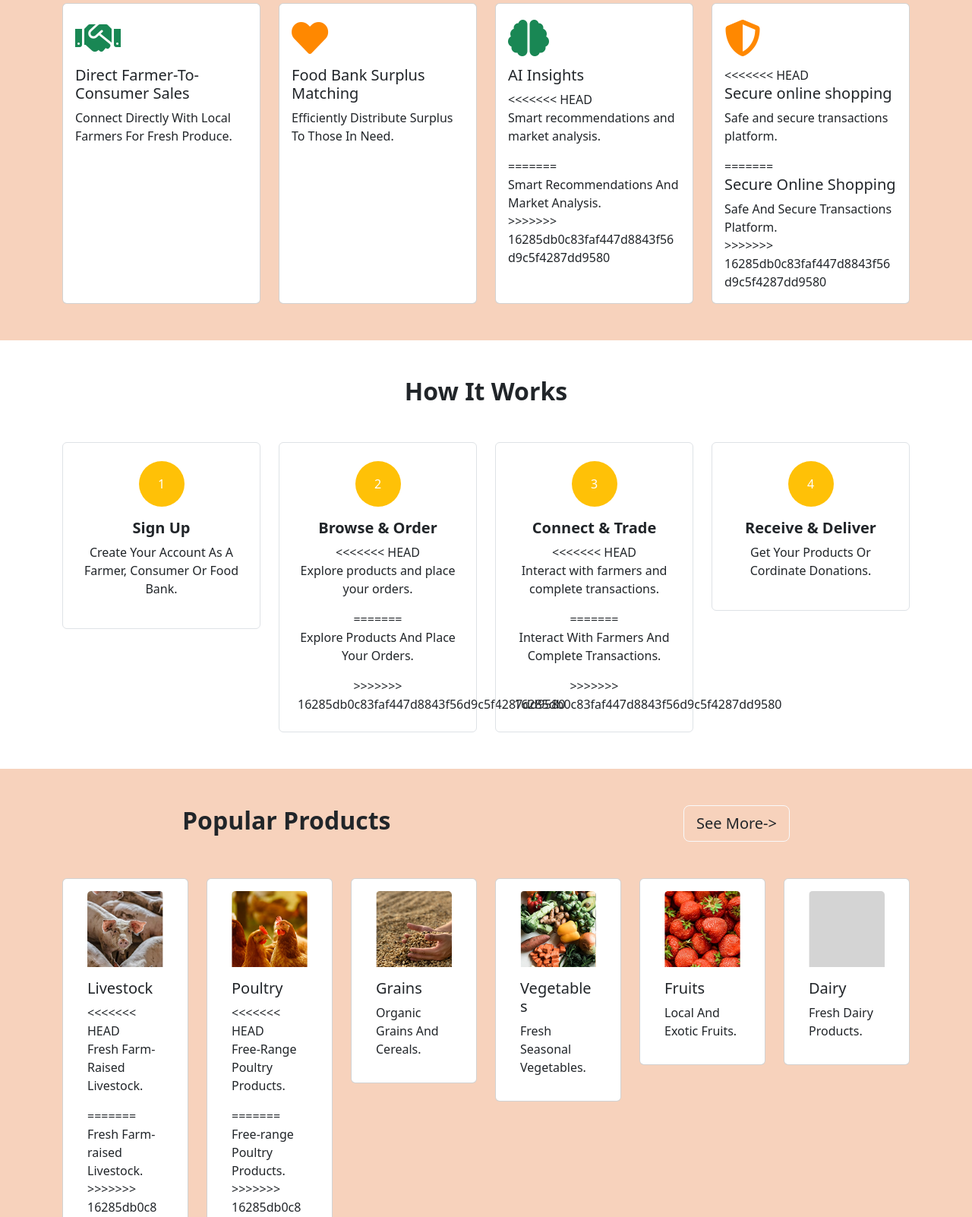
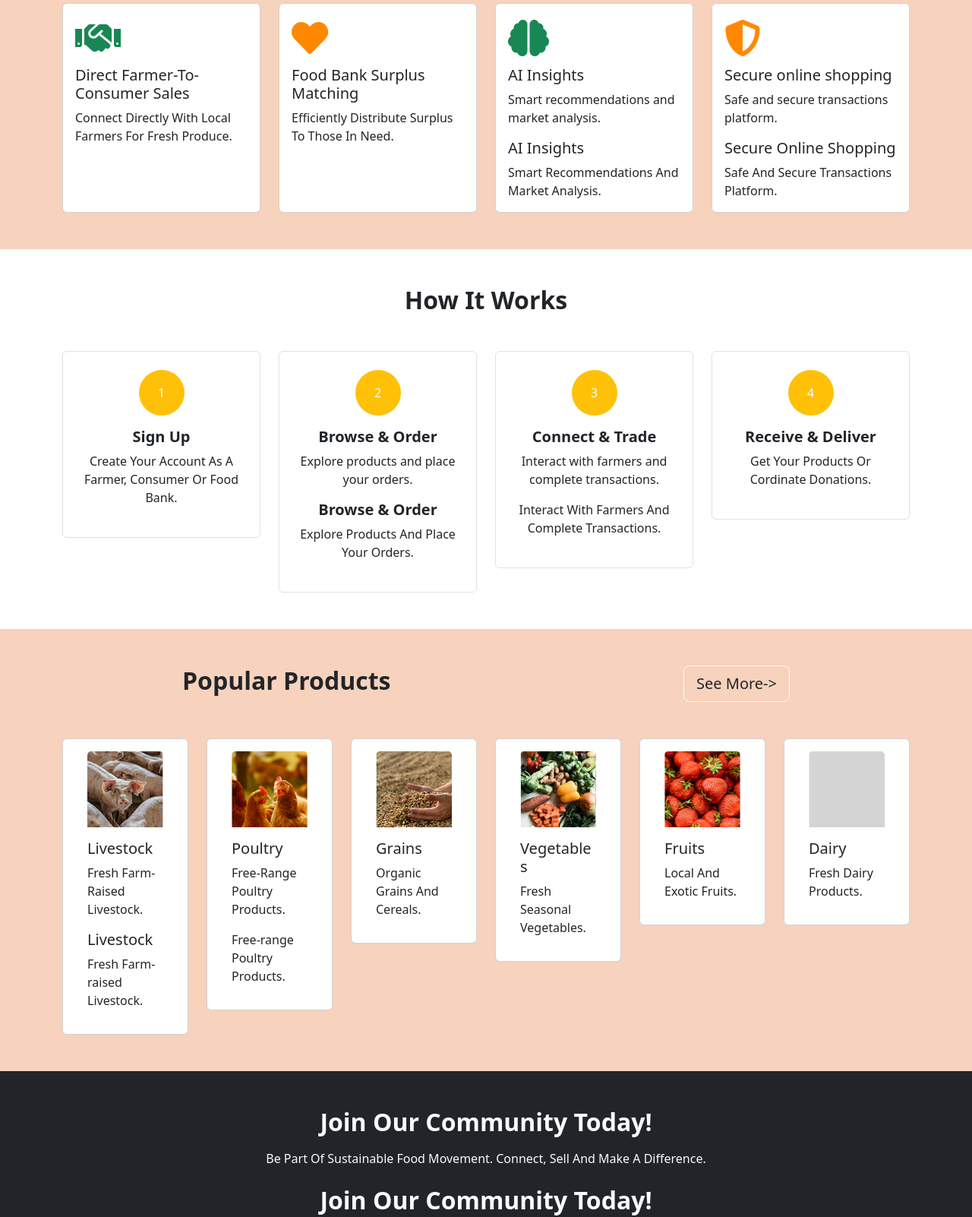
Before and after one commit to tessatanaka22/farmFoodHub, a plain HTML site: page index.html in a window 1280 px wide. Shown: the part 1067-2669 px from the top of the page at 76% size. Drawn offline with nearby package versions, Linux system fonts and the light colour scheme.

Commit message:
git commit -m"fixed merge error"

```diff
--- a/index.html
+++ b/index.html
@@ -89,23 +89,18 @@
           <div class="card h-100 text-left p-3">
             <div class="text-success display-5 mb-2"><i class="fas fa-brain"></i></div>
             <h5 class="card-title">AI Insights</h5>
-<<<<<<< HEAD
             <p class="card-text">Smart recommendations and market analysis.</p>
-=======
+            <h5 class="card-title">AI Insights</h5>
             <p class="card-text">Smart Recommendations And Market Analysis.</p>
->>>>>>> 16285db0c83faf447d8843f56d9c5f4287dd9580
           </div>
         </div>
         <div class="col-md-6 col-lg-3">
           <div class="card h-100 text-left p-3">
             <div class="text-warning display-5 mb-2"><i class=" fas fa-shield-alt" style="color: #FF8800;"></i></div>
-<<<<<<< HEAD
             <h5 class="card-title">Secure online shopping</h5>
             <p class="card-text">Safe and secure transactions platform.</p>
-=======
             <h5 class="card-title">Secure Online Shopping</h5>
             <p class="card-text">Safe And Secure Transactions Platform.</p>
->>>>>>> 16285db0c83faf447d8843f56d9c5f4287dd9580
         </div>
       </div>
     </div>
@@ -129,22 +124,17 @@
           <div class="p-4 border rounded">
             <div class="rounded-icon bg-warning text-white"><span>2</span></div>
             <h5 class="fw-bold">Browse & Order</h5>
-<<<<<<< HEAD
             <p>Explore products and place your orders.</p>
-=======
+            <h5 class="fw-bold">Browse & Order</h5>
             <p>Explore Products And Place Your Orders.</p>
->>>>>>> 16285db0c83faf447d8843f56d9c5f4287dd9580
           </div>
         </div>
         <div class="col-md-3">
           <div class="p-4 border rounded">
             <div class="rounded-icon bg-warning text-white"><span>3</span></div>
             <h5 class="fw-bold">Connect & Trade</h5>
-<<<<<<< HEAD
             <p>Interact with farmers and complete transactions.</p>
-=======
             <p>Interact With Farmers And Complete Transactions.</p>
->>>>>>> 16285db0c83faf447d8843f56d9c5f4287dd9580
           </div>
         </div>
         <div class="col-md-3">
@@ -173,11 +163,9 @@
             <img src="./img/div (4).png" class="card-img-top mx-auto d-block" alt="Product 1"/>
             <div class="card-body">
               <h5 class="card-title">Livestock</h5>
-<<<<<<< HEAD
               <p class="card-text">Fresh Farm-Raised Livestock.</p>
-=======
+              <h5 class="card-title">Livestock</h5>
               <p class="card-text">Fresh Farm-raised Livestock.</p>
->>>>>>> 16285db0c83faf447d8843f56d9c5f4287dd9580
             </div>
           </div>
         </div>
@@ -187,11 +175,8 @@
             <img src="./img/poutry.png" class="card-img-top mx-auto d-block" alt="Product 1"/>
             <div class="card-body">
               <h5 class="card-title">Poultry</h5>
-<<<<<<< HEAD
               <p class="card-text">Free-Range Poultry Products.</p>
-=======
               <p class="card-text">Free-range Poultry Products.</p>
->>>>>>> 16285db0c83faf447d8843f56d9c5f4287dd9580
             </div>
           </div>
         </div>
@@ -238,11 +223,9 @@
    <!-- Section 5: Join Our Community -->
    <section class="py-5 bg-dark text-center text-light">
     <h2 class="fw-bold mb-3">Join Our Community Today!</h2>
-<<<<<<< HEAD
     <p class="mb-4">Be Part Of Sustainable Food Movement. Connect, Sell And Make A Difference.</p>
-=======
+    <h2 class="fw-bold mb-3">Join Our Community Today!</h2>
     <p class="mb-4">Be Part Of Sustainable Food Movement. Connect, Sale And Make A Difference.</p>
->>>>>>> 16285db0c83faf447d8843f56d9c5f4287dd9580
     <div class="d-flex justify-content-center gap-3">
         <button class="btn btn-success btn-lg"><a href="./rolePage.html" class="text-decoration-none" style="color: white;">Sign Up</a></button>
         <button class="btn btn-warning btn-lg"><a href="./marketplace.html" class="text-decoration-none" style="color: white;"> Explore Shop</a></button>
@@ -257,11 +240,8 @@
         <div class="col-md-3">
           <img src="/img/logo.png" alt="logo" />
             <h5></h5>
-<<<<<<< HEAD
             <p>Connecting Farmers, Consumers and Foodbanks For A Sustainable Future.</p>
-=======
             <p>Connecting Farmers, Consumers And Foodbanks For a Sustainable Future.</p>
->>>>>>> 16285db0c83faf447d8843f56d9c5f4287dd9580
             <div class="d-flex justify-content-center gap-4">
                 <i class="bi bi-facebook"style="color:blue;"></i>
                 <i class="bi bi-instagram"style="color:purple;"></i>
```
